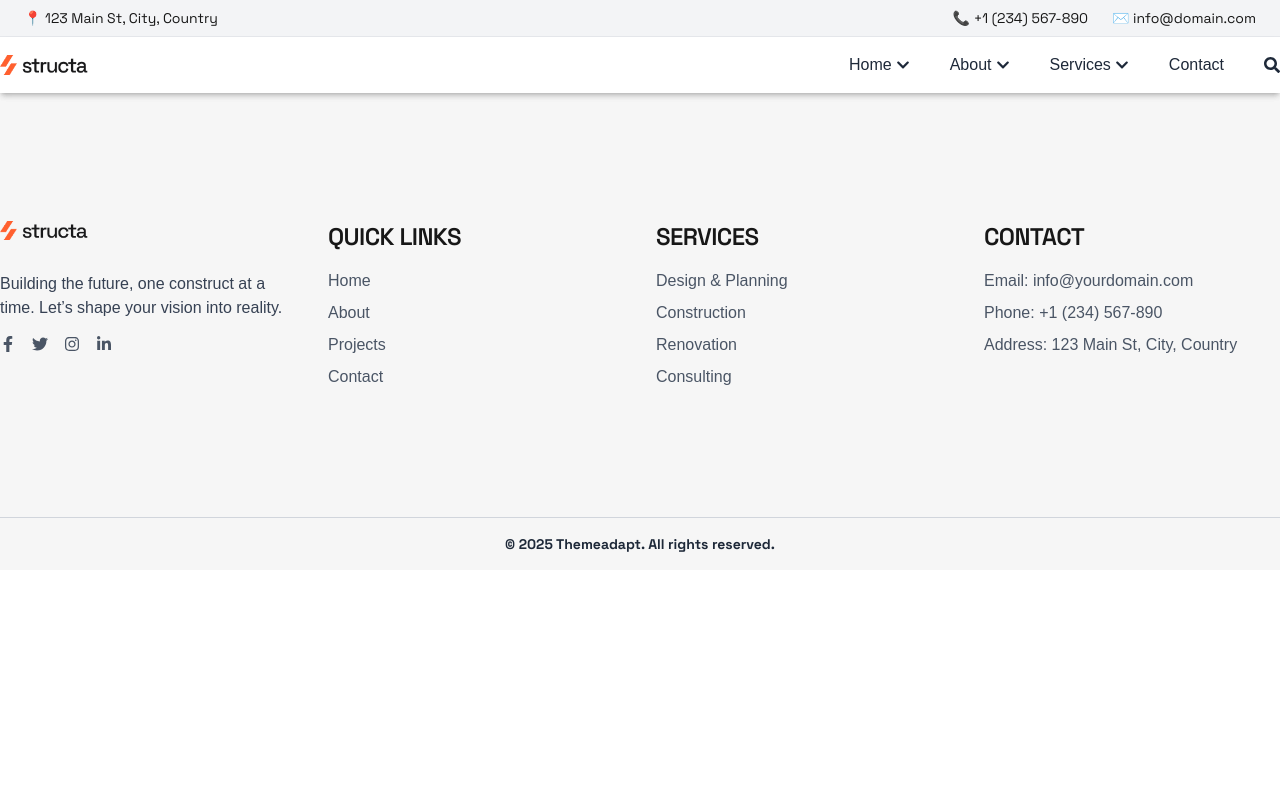
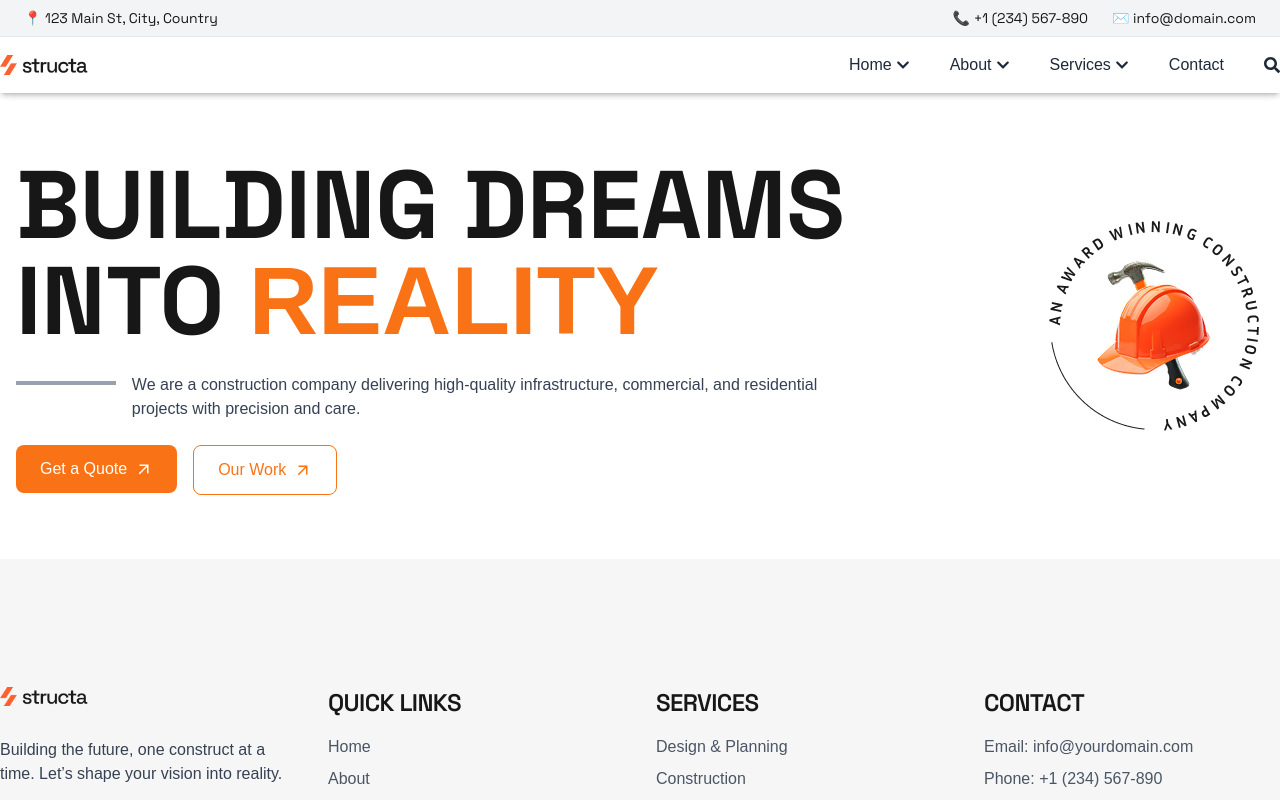
Before and after one commit to tanvirgeek/structa, a Next.js app: page /home4 in a window 1280 px wide. Shown: the top 800 px of the page. Built offline with nearby package versions, Linux system fonts and the light colour scheme; a web font is replaced by a local one.

Commit message:
Home4 hero

```diff
--- a/src/app/home4/page.tsx
+++ b/src/app/home4/page.tsx
@@ -1,5 +1,6 @@
 import Footer from "@/components/Footer";
 import Home2Navbar from "@/components/Home2Navbar";
+import Home4Hero from "@/components/Home4Hero";
 import React from "react";
 
 const Home4 = () => {
@@ -8,6 +9,7 @@ const Home4 = () => {
       <div className="sticky top-0 z-50 bg-white shadow-md">
         <Home2Navbar showQuoteButton={false} />
       </div>
+      <Home4Hero />
       <Footer />
     </div>
   );
--- a/src/components/Button.tsx
+++ b/src/components/Button.tsx
@@ -1,23 +1,49 @@
 import { MdArrowOutward } from "react-icons/md";
+import clsx from "clsx";
 
 interface ButtonProps {
   text: string;
   onClick?: () => void;
+  classNames?: string;
+  variant?: "primary" | "outline"; // extend as needed
 }
 
-const Button = ({ text, onClick }: ButtonProps) => {
+const Button = ({
+  text,
+  onClick,
+  classNames,
+  variant = "primary",
+}: ButtonProps) => {
+  const baseClasses =
+    "group relative inline-flex items-center gap-2 px-6 py-3 rounded-lg font-mono font-medium overflow-hidden cursor-pointer self-start transition-all duration-300";
+
+  const variantClasses = {
+    primary: "bg-primary text-white",
+    outline: "bg-white text-primary border border-primary",
+  };
+
+  const overlayColors = {
+    primary: "bg-green-800",
+    outline: "bg-green-800",
+  };
+
   return (
     <button
       onClick={onClick}
-      className="group relative inline-flex items-center gap-2 px-6 py-3 text-white bg-primary rounded-lg font-mono font-medium overflow-hidden cursor-pointer self-start transition-all duration-300"
+      className={clsx(baseClasses, variantClasses[variant], classNames)}
     >
-      {/* Sliding background */}
-      <span className="absolute inset-0 bg-green-800 transform -translate-x-full group-hover:translate-x-0 transition-transform duration-300 ease-in-out z-0" />
+      {/* Sliding overlay */}
+      <span
+        className={clsx(
+          "absolute inset-0 transform -translate-x-full group-hover:translate-x-0 transition-transform duration-300 ease-in-out z-0",
+          overlayColors[variant]
+        )}
+      />
 
       {/* Content */}
       <span className="relative z-10 flex items-center gap-2">
         {text}
-        <MdArrowOutward className="text-lg transform transition-transform duration-300 group-hover:rotate-405" />
+        <MdArrowOutward className="text-lg transform transition-transform duration-300 group-hover:rotate-[405deg]" />
       </span>
     </button>
   );
--- /dev/null
+++ b/src/components/Home4Hero.tsx
@@ -0,0 +1,78 @@
+"use client";
+
+import Image from "next/image";
+import React from "react";
+import Button from "./Button";
+import { motion } from "framer-motion";
+
+const containerVariants = {
+  hidden: {},
+  show: {
+    transition: {
+      staggerChildren: 0.2,
+    },
+  },
+};
+
+const fadeUp = {
+  hidden: { opacity: 0, y: 30 },
+  show: { opacity: 1, y: 0, transition: { duration: 0.6, ease: "easeOut" } },
+};
+
+const fadeRight = {
+  hidden: { opacity: 0, x: 50 },
+  show: { opacity: 1, x: 0, transition: { duration: 0.8, ease: "easeOut" } },
+};
+
+const Home4Hero: React.FC = () => {
+  return (
+    <section className="bg-white relative overflow-hidden">
+      <motion.div
+        variants={containerVariants}
+        initial="hidden"
+        animate="show"
+        className="max-w-7xl mx-auto px-4 py-16 flex flex-col md:flex-row items-center justify-between relative z-10"
+      >
+        {/* Left Content */}
+        <div className="md:w-2/3 w-full">
+          {/* Heading */}
+          <motion.h1
+            variants={fadeUp}
+            className="text-4xl md:text-5xl font-bold text-gray-900 mb-6"
+          >
+            Building Dreams Into <span className="text-primary">Reality</span>
+          </motion.h1>
+
+          {/* Line + Paragraph */}
+          <motion.div variants={fadeUp} className="flex items-start gap-4 mb-6">
+            <div className="h-1 w-32 hidden md:block bg-gray-400 mt-2" />
+            <p className="text-gray-700">
+              We are a construction company delivering high-quality
+              infrastructure, commercial, and residential projects with
+              precision and care.
+            </p>
+          </motion.div>
+
+          {/* Buttons */}
+          <motion.div variants={fadeUp} className="flex gap-4">
+            <Button text="Get a Quote" />
+            <Button text="Our Work" variant="outline" />
+          </motion.div>
+        </div>
+
+        {/* Right Image */}
+        <motion.div variants={fadeRight} className="hidden md:block">
+          <Image
+            src="/hat.png"
+            alt="Construction site"
+            width={220}
+            height={220}
+            priority
+          />
+        </motion.div>
+      </motion.div>
+    </section>
+  );
+};
+
+export default Home4Hero;
```
Also changed, not shown: public/hat.png (added).
